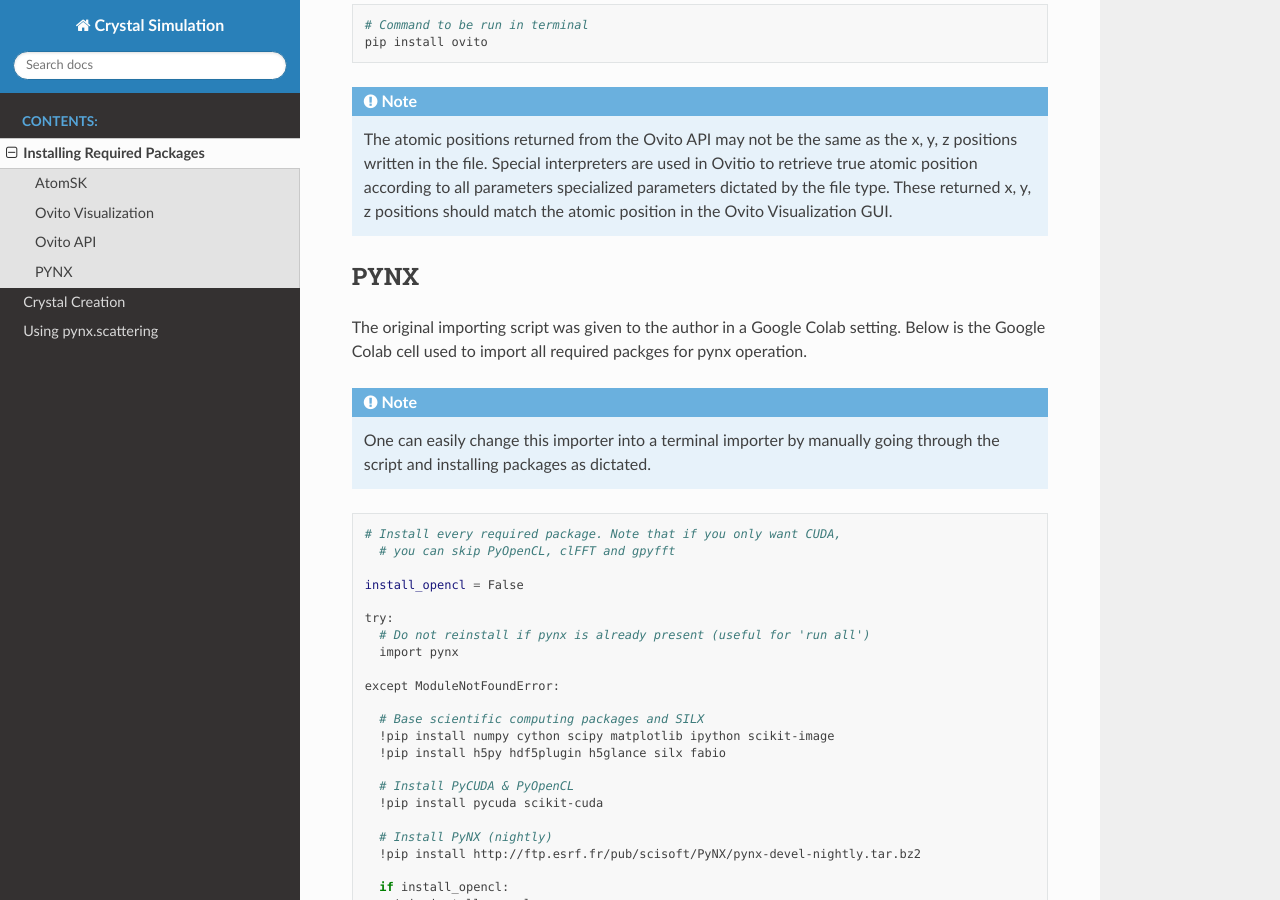
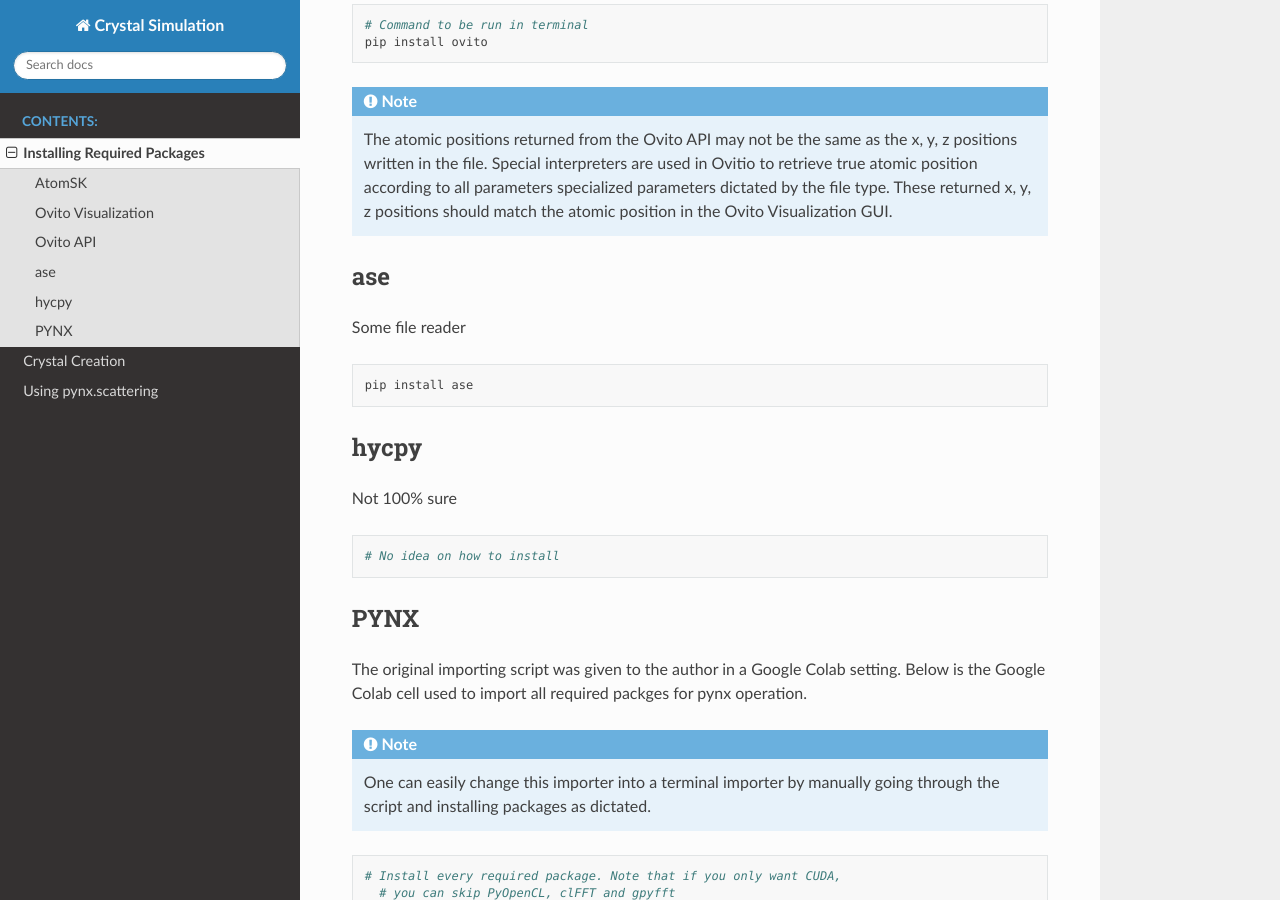
Before and after one commit to WilliamJudge94/crystal_simulation, a Sphinx documentation site: the page built from docs/installation.rst, in a window 1280 px wide and 900 px high, scrolled down 665 px. Built offline with Sphinx 7.4.7 and the Read the Docs theme 2.0.0, drawn with Linux system fonts in a browser that asks for light colours.

Commit message:
updates 8

```diff
--- a/docs/installation.rst
+++ b/docs/installation.rst
@@ -38,6 +38,23 @@
     parameters dictated by the file type. These returned x, y, z positions should match the atomic position in the Ovito
     Visualization GUI.
 
+ase
+====
+
+Some file reader
+
+.. code:: python
+
+    pip install ase
+
+hycpy
+======
+
+Not 100% sure
+
+.. code:: python
+
+    # No idea on how to install
 
 PYNX
 ====
```
